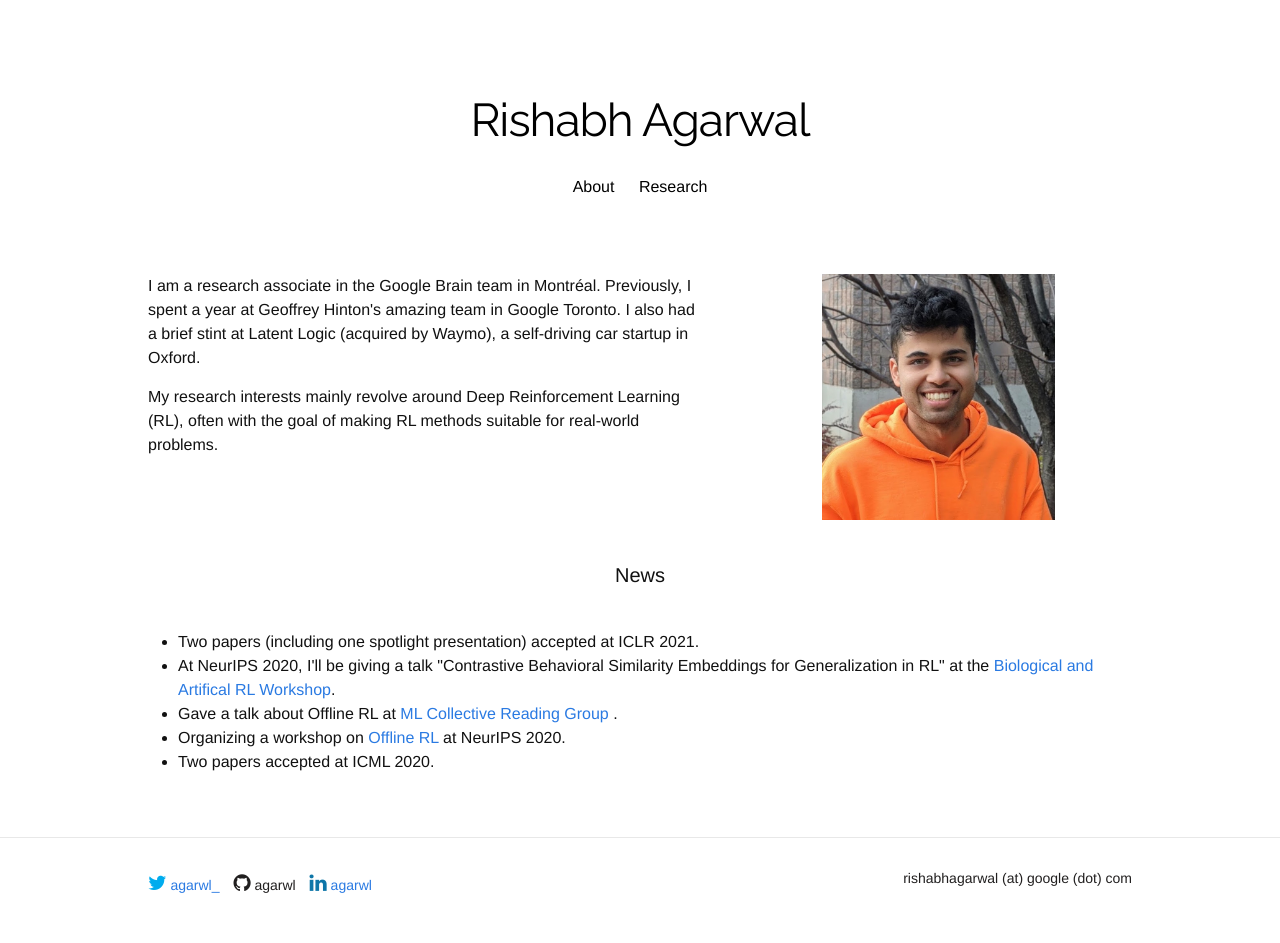
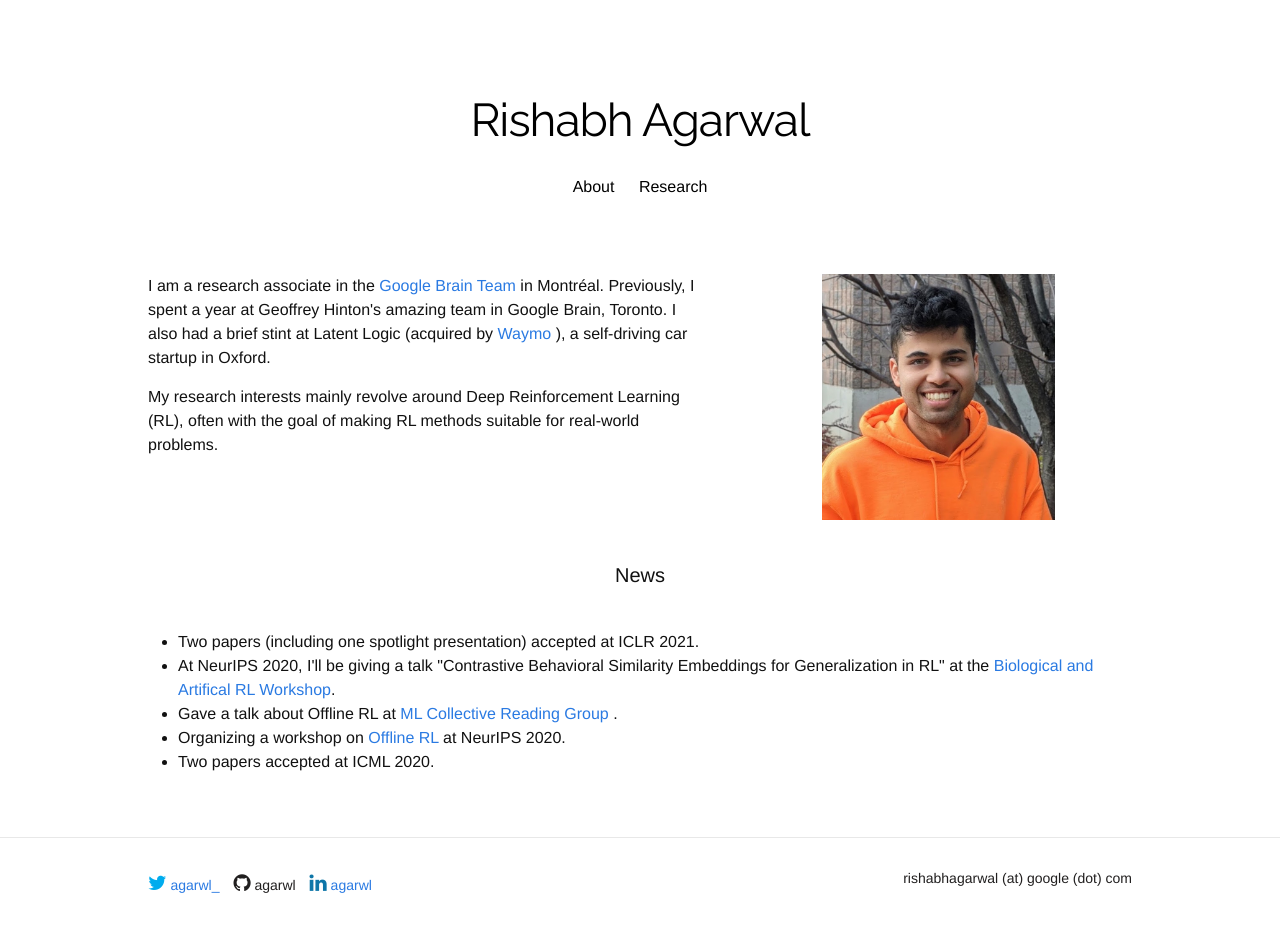
Before and after one commit to agarwl/agarwl.github.io, a Jekyll site: the page built from index.html, in a window 1280 px wide. Built offline with Jekyll 4.4.1, drawn with Linux system fonts in a browser that asks for light colours; nearby versions of some CDN libraries; some web fonts are replaced; a style sheet for code colours, icons or effects is not loaded.

Commit message:
Update index.html

```diff
--- a/index.html
+++ b/index.html
@@ -6,7 +6,7 @@ title: "Rishabh Agarwal"
 
 <div class="row">
 	<div class="seven columns">
-		<p> I am a research associate in the Google Brain team in Montréal. Previously, I spent a year at Geoffrey Hinton's amazing team in Google Toronto. I also had a brief stint at Latent Logic (acquired by Waymo), a self-driving car startup in Oxford.</p>
+		<p> I am a research associate in the <a href="https://research.google/teams/brain/"> Google Brain Team </a> in Montréal. Previously, I spent a year at Geoffrey Hinton's amazing team in Google Brain, Toronto. I also had a brief stint at Latent Logic (acquired by <a href="https://waymo.com/">Waymo </a>), a self-driving car startup in Oxford.</p>
 
 		<p> My research interests mainly revolve around Deep Reinforcement Learning (RL), often with the goal of making RL methods suitable for real-world problems. </p>
 
```
